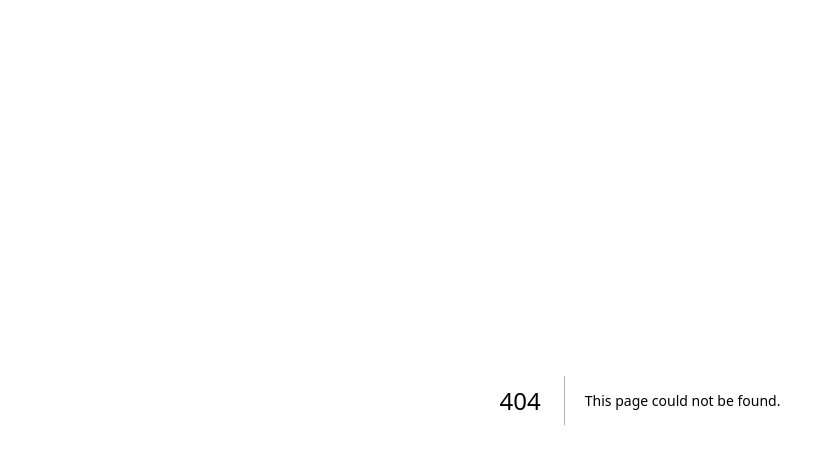
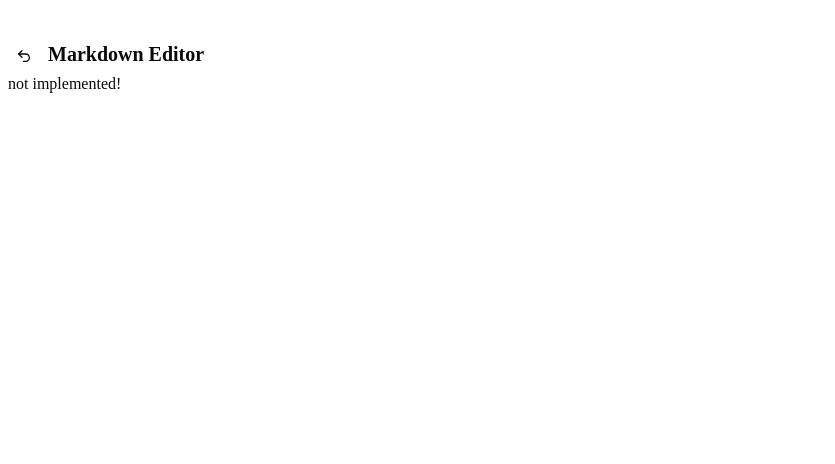
Before and after one commit to bvsvntv/aaujaar, a Next.js app: page /markdown-editor in a window 1280 px wide. Before the commit this address had no page. Shown: the top 464 px of the page, without its empty margins (0-835 px from the left). Built offline with nearby package versions, Linux system fonts and the light colour scheme.

Commit message:
wip: markdown editor tool

```diff
--- /dev/null
+++ b/src/app/markdown-editor/markdown-editor.tsx
@@ -0,0 +1,11 @@
+import SectionHeader from "@/components/common/section-header"
+
+export default function MarkdownEditor() {
+  return (
+    <div className="mt-8 p-2">
+      <SectionHeader header="Markdown Editor" />
+
+      <p>not implemented!</p>
+    </div>
+  )
+}
--- /dev/null
+++ b/src/app/markdown-editor/page.tsx
@@ -0,0 +1,11 @@
+import { Metadata } from "next"
+import MarkdownEditor from "./markdown-editor"
+
+export const metadata: Metadata = {
+  title: "Markdown Editor",
+  description: "Edit & Preview Markdown.",
+}
+
+export default function Page() {
+  return <MarkdownEditor />
+}
--- a/src/app/page.tsx
+++ b/src/app/page.tsx
@@ -1,6 +1,6 @@
 import Footer from "@/components/common/footer"
 import { buttonVariants } from "@/components/ui/button"
-import { Binary, Languages } from "lucide-react"
+import { Binary, CodeXml, Languages } from "lucide-react"
 import Link from "next/link"
 
 const tools = [
@@ -13,6 +13,11 @@ const tools = [
     name: "Romanized Nepali Typing",
     route: "/type-in-nepali",
     icon: <Languages data-icon="inline-start" />,
+  },
+  {
+    name: "Markdown Editor",
+    route: "/markdown-editor",
+    icon: <CodeXml data-icon="inline-start" />,
   },
 ]
 
```
